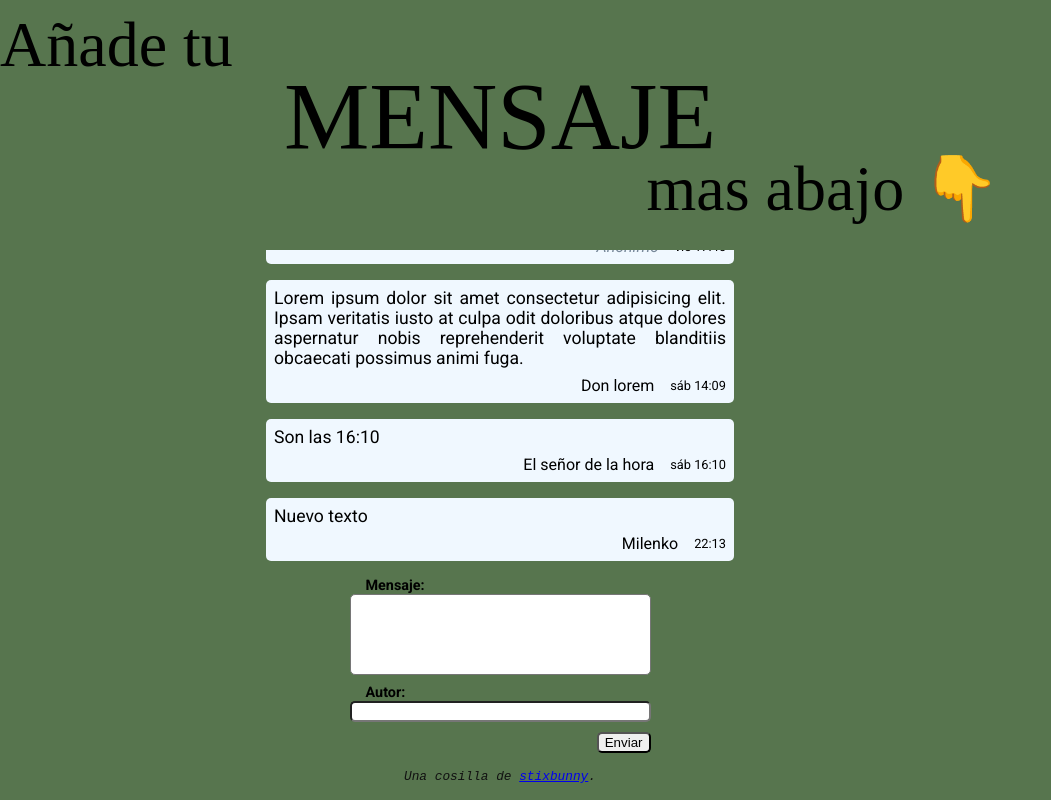
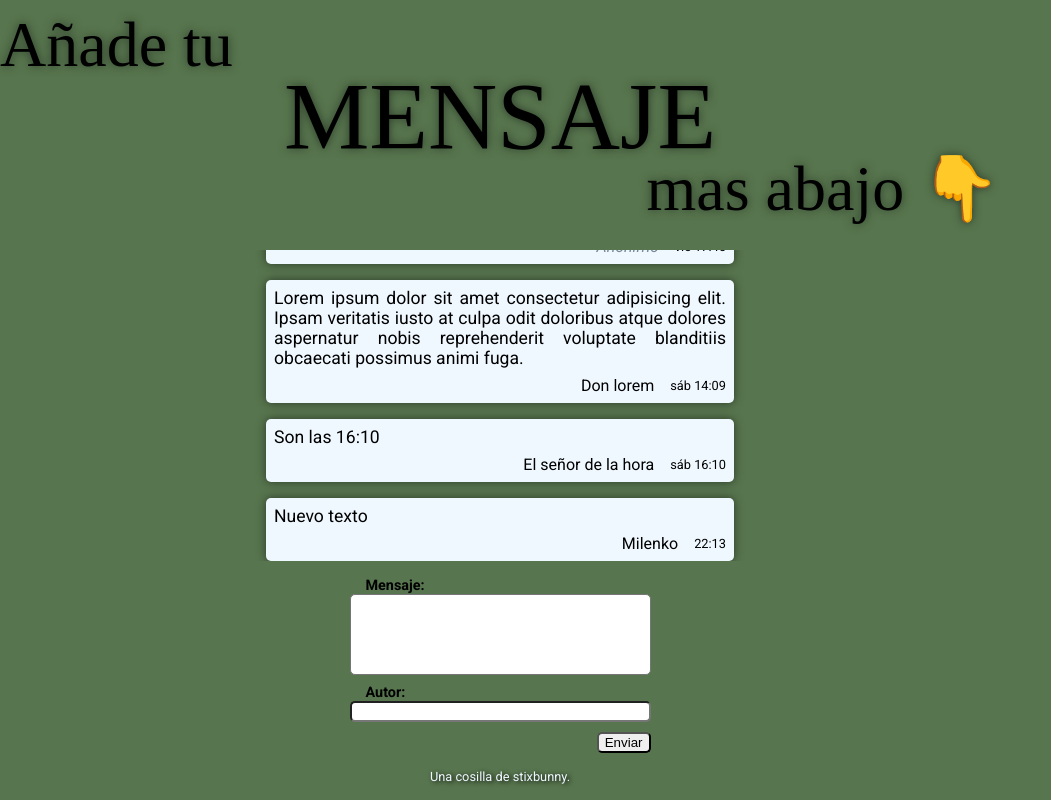
Before and after one commit to stixbunny/django-form, a Django app: page / in a window 1280 px wide. Shown: the whole page, without its empty margins (0-1051 px from the left). Run offline with Django 4.2, Linux system fonts and the light colour scheme; data comes from the database, SQL or seed files in the repository; some web fonts are replaced.

Commit message:
shadows and footer

```diff
--- a/web/static/css/style.css
+++ b/web/static/css/style.css
@@ -2,13 +2,15 @@
 @import url("https://fonts.googleapis.com/css2?family=Patua+One&display=swap");
 
 :root {
+  --bg-color: rgb(87, 117, 78);
+  --shadow-color: rgb(44, 59, 40)
 }
 
 body {
   box-sizing: border-box;
   margin: 0;
   padding: 0;
-  background-color: rgb(87, 117, 78);
+  background-color: var(--bg-color);
   color: black;
   max-width: 1000px;
   height: 100dvh;
@@ -30,6 +32,7 @@ header {
 #title {
   font-family: "Patua One";
   font-size: 4rem;
+  text-shadow: 0 0 10px var(--shadow-color);
   display: flex;
   flex-direction: column;
   line-height: 90%;
@@ -72,6 +75,7 @@ main {
   padding: 0.5rem;
   display: grid;
   gap: 0.5rem;
+  box-shadow: 0 0 10px var(--shadow-color);
 }
 
 .message-info {
@@ -138,12 +142,29 @@ button {
 }
 
 footer > section:last-child {
-  font-family: 'Courier New', Courier, monospace;
+  font-family: 'Roboto';
   font-size: 0.8rem;
-  font-style: italic;
   text-align: center;
-  color: rgb(17, 17, 17);
+  color: aliceblue;
+  text-shadow: 2px 1px 5px black;
   margin-bottom: 1rem;
+}
+
+footer a {
+  color: inherit;
+  text-decoration: none;
+}
+
+footer a:hover {
+  font-weight: 700;
+}
+
+footer a:hover:before {
+  content: '👉';
+}
+
+footer a:hover:after {
+  content: '💯';
 }
 
 
```
